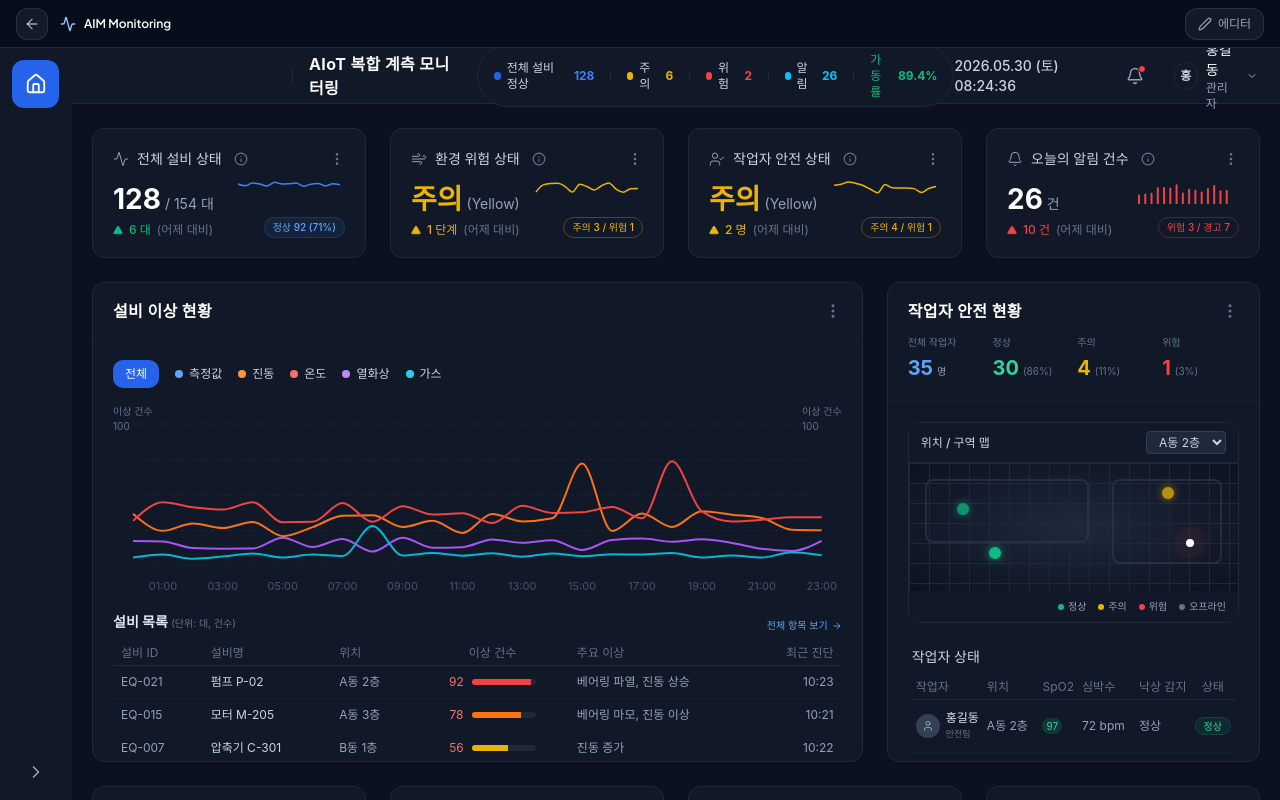
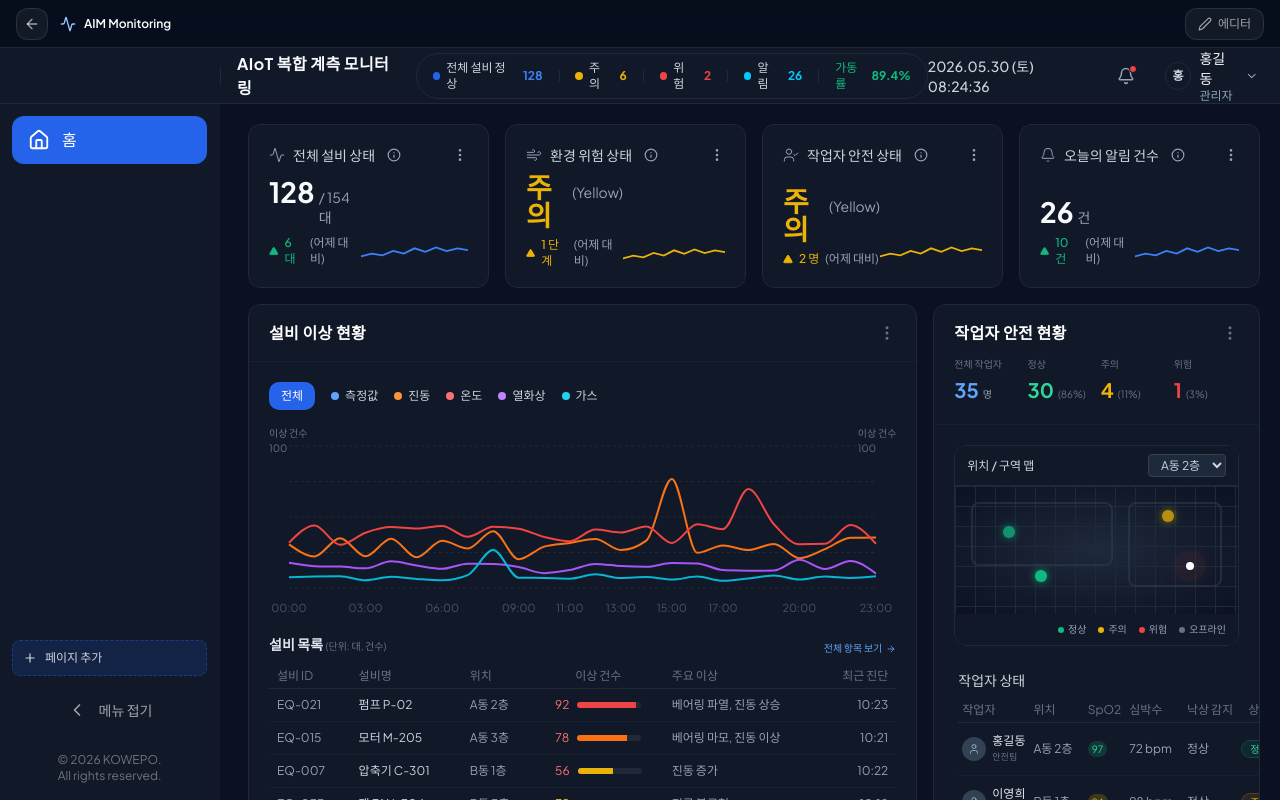
Before and after one commit to Nick7474/aimnis_v2, a Next.js app: page /monitoring in a window 1280 px wide. Built offline with nearby package versions, Linux system fonts and the light colour scheme; a web font is replaced by a local one.

Commit message:
fix: AIM Monitoring 12그리드 레이아웃 일관성 복구

```diff
--- a/src/components/monitoring-editor/MonitoringEditorShell.tsx
+++ b/src/components/monitoring-editor/MonitoringEditorShell.tsx
@@ -748,28 +748,72 @@ function canvasWidgetsIntersect(
   return !(a.x + a.w <= b.x || b.x + b.w <= a.x || a.y + a.h <= b.y || b.y + b.h <= a.y);
 }
 
-// Custom 위젯끼리만 충돌 해소 (에디터 렌더 결과와 동일한 로직)
-// priorityId: 드래그 완료된 위젯 — 이 위젯이 원하는 자리를 확보하고 나머지가 밀려남
-function resolveCustomWidgetLayout(widgets: CanvasWidgetInstance[], priorityId?: string): CanvasWidgetInstance[] {
-  const placed: { x: number; y: number; w: number; h: number }[] = [];
-  const sorted = [...widgets].sort((a, b) => {
-    // 드래그된 위젯 최우선 배치
+interface ResolvedMonitoringLayout {
+  widgets: CanvasWidgetInstance[];
+  elements: MonitoringElementConfigs;
+}
+
+/** 기본 위젯과 라이브러리 위젯을 동일한 12-column 좌표계에서 확정한다. */
+function resolveMonitoringLayout(
+  widgets: CanvasWidgetInstance[],
+  elements: MonitoringElementConfigs,
+  priorityId?: string
+): ResolvedMonitoringLayout {
+  const defaults = Object.entries(elements.defaultWidgets)
+    .filter(([, config]) => config.visible !== false)
+    .map(([id, config]) => {
+      const fallback = DEFAULT_WIDGET_POSITIONS[id] ?? { x: 0, y: 0, w: 1, h: 1 };
+      return {
+        id,
+        source: "default" as const,
+        x: config.x ?? fallback.x,
+        y: config.y ?? fallback.y,
+        w: config.w ?? fallback.w,
+        h: config.h ?? fallback.h,
+      };
+    });
+  const customs = widgets.map((widget) => ({
+    id: widget.instanceId,
+    source: "custom" as const,
+    x: widget.x,
+    y: widget.y,
+    w: widget.w,
+    h: widget.h,
+  }));
+  const placed: Array<{ id: string; source: "default" | "custom"; x: number; y: number; w: number; h: number }> = [];
+  const sorted = [...defaults, ...customs].sort((a, b) => {
     if (priorityId) {
-      if (a.instanceId === priorityId && b.instanceId !== priorityId) return -1;
-      if (b.instanceId === priorityId && a.instanceId !== priorityId) return 1;
-    }
-    return a.y !== b.y ? a.y - b.y : a.x !== b.x ? a.x - b.x : a.instanceId.localeCompare(b.instanceId);
+      if (a.id === priorityId && b.id !== priorityId) return -1;
+      if (b.id === priorityId && a.id !== priorityId) return 1;
+    }
+    if (a.y !== b.y) return a.y - b.y;
+    if (a.x !== b.x) return a.x - b.x;
+    if (a.source !== b.source) return a.source === "default" ? -1 : 1;
+    return a.id.localeCompare(b.id);
   });
-  const result: CanvasWidgetInstance[] = [];
-  sorted.forEach((w) => {
-    const r = { x: Math.max(0, Math.min(w.x, GRID_COLS - w.w)), y: w.y, w: w.w, h: w.h };
-    while (placed.some((p) => !(r.x + r.w <= p.x || p.x + p.w <= r.x || r.y + r.h <= p.y || p.y + p.h <= r.y))) {
-      r.y += 1;
-    }
-    placed.push(r);
-    result.push({ ...w, x: r.x, y: r.y });
+
+  sorted.forEach((item) => {
+    const next = { ...item, x: clamp(item.x, 0, GRID_COLS - item.w), y: Math.max(0, item.y) };
+    while (placed.some((other) => canvasWidgetsIntersect(next, other))) next.y += 1;
+    placed.push(next);
   });
-  return result;
+
+  const positionById = Object.fromEntries(placed.map((item) => [item.id, item]));
+  return {
+    widgets: widgets.map((widget) => {
+      const position = positionById[widget.instanceId];
+      return position ? { ...widget, x: position.x, y: position.y, w: position.w, h: position.h } : widget;
+    }),
+    elements: {
+      ...elements,
+      defaultWidgets: Object.fromEntries(
+        Object.entries(elements.defaultWidgets).map(([id, config]) => {
+          const position = positionById[id];
+          return [id, position ? { ...config, x: position.x, y: position.y, w: position.w, h: position.h } : config];
+        })
+      ),
+    },
+  };
 }
 
 function findNextWidgetPlacement(
@@ -888,8 +932,25 @@ export default function MonitoringEditorShell({ solution, widgets }: MonitoringE
   const [widgetSearch, setWidgetSearch] = useState("");
   const canvasRef = useRef<HTMLDivElement>(null);
   const fullscreenCanvasRef = useRef<HTMLDivElement>(null);
+  const canvasWidgetsRef = useRef<CanvasWidgetInstance[]>([]);
+  const elementConfigsRef = useRef<MonitoringElementConfigs>(elementConfigs);
   const logoInputRef = useRef<HTMLInputElement>(null);
   const hydratedRef = useRef(false);
+
+  canvasWidgetsRef.current = canvasWidgets;
+  elementConfigsRef.current = elementConfigs;
+
+  const commitResolvedLayout = useCallback((priorityId?: string) => {
+    const resolved = resolveMonitoringLayout(
+      canvasWidgetsRef.current,
+      elementConfigsRef.current,
+      priorityId
+    );
+    canvasWidgetsRef.current = resolved.widgets;
+    elementConfigsRef.current = resolved.elements;
+    setCanvasWidgets(resolved.widgets);
+    setElementConfigs(resolved.elements);
+  }, []);
 
   const widgetById = useMemo(() => {
     return Object.fromEntries(widgets.map((widget) => [widget.id, widget])) as Record<string, SolutionWidget>;
@@ -938,14 +999,13 @@ export default function MonitoringEditorShell({ solution, widgets }: MonitoringE
 
   const createSnapshot = (): MonitoringSnapshot => {
     const now = new Date().toISOString();
-    // 에디터 렌더와 동일하게 custom-to-custom 충돌을 해소한 위치로 저장
-    const resolvedWidgets = resolveCustomWidgetLayout(canvasWidgets);
+    const resolved = resolveMonitoringLayout(canvasWidgets, elementConfigs);
     return {
       schemaVersion: "monitoring.snapshot.v1",
       solution: "monitoring",
       app: {
         activePageId: "home",
-        dashboardMode: resolvedWidgets.length > 0 ? "custom" : "default",
+        dashboardMode: resolved.widgets.length > 0 ? "custom" : "default",
         runtimeView: "operator",
       },
       editor: {
@@ -955,7 +1015,7 @@ export default function MonitoringEditorShell({ solution, widgets }: MonitoringE
         selectedWidgetId,
         selectedElement,
       },
-      elements: elementConfigs,
+      elements: resolved.elements,
       brand: {
         selectedPresetId: selectedBrandPresetId,
         settings: brand,
@@ -966,7 +1026,7 @@ export default function MonitoringEditorShell({ solution, widgets }: MonitoringE
           columns: GRID_COLS,
           rowHeight: GRID_ROW_HEIGHT,
         },
-        items: resolvedWidgets,
+        items: resolved.widgets,
       },
       createdAt: now,
       updatedAt: now,
@@ -1212,8 +1272,16 @@ export default function MonitoringEditorShell({ solution, widgets }: MonitoringE
         };
       });
 
-    setCanvasWidgets((current) => {
-      const placement = findNextWidgetPlacement(widget, [...current, ...defaultOccupied], preferred);
+    const width = Math.min(widget.defaultSize.w, GRID_COLS);
+    const height = Math.max(MIN_WIDGET_H, widget.defaultSize.h);
+    const placement = preferred
+      ? {
+          x: clamp(preferred.x, 0, GRID_COLS - width),
+          y: Math.max(0, preferred.y),
+          w: width,
+          h: height,
+        }
+      : findNextWidgetPlacement(widget, [...canvasWidgetsRef.current, ...defaultOccupied]);
     const instance: CanvasWidgetInstance = {
       instanceId,
       widgetId: widget.id,
@@ -1224,9 +1292,15 @@ export default function MonitoringEditorShell({ solution, widgets }: MonitoringE
       h: placement.h,
       options: buildDefaultWidgetOptions(widget),
     };
-
-      return [...current, instance];
-    });
+    const resolved = resolveMonitoringLayout(
+      [...canvasWidgetsRef.current, instance],
+      elementConfigsRef.current,
+      preferred ? instanceId : undefined
+    );
+    canvasWidgetsRef.current = resolved.widgets;
+    elementConfigsRef.current = resolved.elements;
+    setCanvasWidgets(resolved.widgets);
+    setElementConfigs(resolved.elements);
 
     setSelectedWidgetId(instanceId);
     setSelectedElement(null);
@@ -1347,7 +1421,11 @@ export default function MonitoringEditorShell({ solution, widgets }: MonitoringE
         updateDefaultWidgetConfig(defaultInteraction.elementId, { x: nextX, y: nextY, w: nextW, h: nextH });
       }
     };
-    const handlePointerUp = () => setDefaultInteraction(null);
+    const draggedId = defaultInteraction.elementId;
+    const handlePointerUp = () => {
+      setDefaultInteraction(null);
+      commitResolvedLayout(draggedId);
+    };
     window.addEventListener("pointermove", handlePointerMove);
     window.addEventListener("pointerup", handlePointerUp);
     return () => {
@@ -1356,8 +1434,7 @@ export default function MonitoringEditorShell({ solution, widgets }: MonitoringE
       document.body.style.cursor = previousCursor;
       document.body.style.userSelect = previousUserSelect;
     };
-  // eslint-disable-next-line react-hooks/exhaustive-deps
-  }, [defaultInteraction]);
+  }, [commitResolvedLayout, defaultInteraction]);
 
   const updateSelectedWidget = (patch: Partial<CanvasWidgetInstance>) => {
     if (!selectedWidgetId) return;
@@ -1455,7 +1532,7 @@ export default function MonitoringEditorShell({ solution, widgets }: MonitoringE
   ) => {
     setElementConfigs((current) => {
       const currentConfig = current.defaultWidgets[id] ?? DEFAULT_MONITORING_ELEMENT_CONFIGS.defaultWidgets[id];
-      return {
+      const next = {
         ...current,
         defaultWidgets: {
           ...current.defaultWidgets,
@@ -1465,6 +1542,8 @@ export default function MonitoringEditorShell({ solution, widgets }: MonitoringE
           },
         },
       };
+      elementConfigsRef.current = next;
+      return next;
     });
 
     if (patch.title && selectedElement?.id === id) {
@@ -1519,8 +1598,8 @@ export default function MonitoringEditorShell({ solution, widgets }: MonitoringE
       const dxCols = Math.round((event.clientX - interaction.startClientX) / metrics.strideX);
       const dyRows = Math.round((event.clientY - interaction.startClientY) / metrics.strideY);
 
-      setCanvasWidgets((current) =>
-        current.map((widget) => {
+      setCanvasWidgets((current) => {
+        const next = current.map((widget) => {
           if (widget.instanceId !== interaction.instanceId) return widget;
 
           if (interaction.kind === "move") {
@@ -1555,15 +1634,16 @@ export default function MonitoringEditorShell({ solution, widgets }: MonitoringE
           }
 
           return { ...widget, x: nextX, y: nextY, w: nextW, h: nextH };
-        })
-      );
+        });
+        canvasWidgetsRef.current = next;
+        return next;
+      });
     };
 
     const draggedId = interaction.instanceId;
     const handlePointerUp = () => {
       setInteraction(null);
-      // 드래그된 위젯이 원하는 자리를 확보하고 기존 위젯이 밀려나도록 priorityId 전달
-      setCanvasWidgets((current) => resolveCustomWidgetLayout(current, draggedId));
+      commitResolvedLayout(draggedId);
     };
 
     window.addEventListener("pointermove", handlePointerMove);
@@ -1575,7 +1655,7 @@ export default function MonitoringEditorShell({ solution, widgets }: MonitoringE
       document.body.style.cursor = previousCursor;
       document.body.style.userSelect = previousUserSelect;
     };
-  }, [interaction]);
+  }, [commitResolvedLayout, interaction]);
 
   const selectedInspectorLabel = selectedWidget?.title ?? selectedElement?.label ?? null;
   const selectedToolbarId = selectedWidget?.instanceId ?? selectedElement?.id ?? null;
@@ -2659,6 +2739,7 @@ export default function MonitoringEditorShell({ solution, widgets }: MonitoringE
               selectedElementId={selectedElement?.id ?? null}
               isDraggingWidget={isDraggingWidget}
               interactionActive={Boolean(interaction) || Boolean(defaultInteraction)}
+              layoutPriorityId={interaction?.instanceId ?? defaultInteraction?.elementId ?? null}
               onDragOver={(event) => {
                 if (event.dataTransfer.types.includes("application/x-aim-monitoring-widget")) {
                   event.preventDefault();
@@ -2815,6 +2896,7 @@ export default function MonitoringEditorShell({ solution, widgets }: MonitoringE
               selectedElementId={null}
               isDraggingWidget={false}
               interactionActive={false}
+              layoutPriorityId={null}
               onDragOver={() => {}}
               onDrop={() => {}}
               onSelectWidget={(id) => { setSelectedWidgetId(id); setIsFullscreen(false); }}
--- a/src/components/monitoring-editor/MonitoringLayoutCanvas.tsx
+++ b/src/components/monitoring-editor/MonitoringLayoutCanvas.tsx
@@ -87,6 +87,7 @@ interface MonitoringLayoutCanvasProps {
   selectedElementId: string | null;
   isDraggingWidget: boolean;
   interactionActive: boolean;
+  layoutPriorityId?: string | null;
   onDragOver: (event: DragEvent<HTMLDivElement>) => void;
   onDrop: (event: DragEvent<HTMLDivElement>) => void;
   onSelectWidget: (instanceId: string) => void;
@@ -393,6 +394,7 @@ export default function MonitoringLayoutCanvas({
   selectedElementId,
   isDraggingWidget,
   interactionActive,
+  layoutPriorityId = null,
   onDragOver,
   onDrop,
   onSelectWidget,
@@ -577,13 +579,9 @@ export default function MonitoringLayoutCanvas({
       };
     });
 
-    // Custom-to-custom collision만 해소. Default items는 제외.
-    // → 에디터 시각이 런타임 오버레이와 동일해짐 (커스텀 위젯이 default 항목 위에 올려짐)
-    // selectedWidgetId(드래그 중인 위젯)를 priorityId로 전달 → 드래그한 위젯이 자리를 확보하고 기존 위젯이 밀려남
-    const resolvedCustom = resolveLayout(customItems, selectedWidgetId ?? undefined);
-    // Default 항목 먼저(하단 레이어), custom 항목 나중에(상단 레이어)
-    return [...defaultItems, ...resolvedCustom];
-  }, [customWidgets, defaultItems, selectedWidgetId, widgetById, widgetLiveData]);
+    // 기본/신규 위젯을 하나의 12-column 배치 엔진에서 해석한다.
+    return resolveLayout([...defaultItems, ...customItems], layoutPriorityId ?? undefined);
+  }, [customWidgets, defaultItems, layoutPriorityId, selectedWidgetId, widgetById, widgetLiveData]);
 
   return (
     <div className="flex h-full w-full flex-col overflow-hidden font-sans" style={rootStyle}>
@@ -781,8 +779,7 @@ export default function MonitoringLayoutCanvas({
                       style={{
                         gridColumn: `${item.x + 1} / span ${item.w}`,
                         gridRow: `${item.y + 1} / span ${item.h}`,
-                        // Custom 위젯은 default 항목 위에 표시
-                        ...(isCustom ? { position: "relative", zIndex: 20 } : {}),
+                        ...(isCustom ? { position: "relative" } : {}),
                       }}
                     >
                       {isCustom && item.widgetInstance ? (
--- a/src/components/monitoring-editor/MonitoringRuntimeView.tsx
+++ b/src/components/monitoring-editor/MonitoringRuntimeView.tsx
@@ -1,14 +1,18 @@
 "use client";
 
-import { useEffect, useMemo, useState } from "react";
+import { useEffect, useMemo, useRef, useState } from "react";
 import { useRouter } from "next/navigation";
 import Link from "next/link";
 import { useSearchParams } from "next/navigation";
 import { Activity, ArrowLeft, Edit2 } from "lucide-react";
 import type { SolutionWidget } from "@/lib/solutionLoader";
+import type { BrandSettings } from "@/lib/brandPresets";
 import { useProjectStore } from "@/store/projectStore";
-import { useMonitoringRuntimeStore } from "@/store/monitoringRuntimeStore";
-import MonitoringApp from "@/monitoring-app/MonitoringApp";
+import MonitoringLayoutCanvas, {
+  DEFAULT_MONITORING_ELEMENT_CONFIGS,
+  type MonitoringElementConfigs,
+} from "./MonitoringLayoutCanvas";
+import { useMonitoringPagesStore } from "@/store/monitoringPagesStore";
 
 interface MonitoringRuntimeViewProps {
   widgets: SolutionWidget[];
@@ -29,6 +33,8 @@ interface RuntimeWidgetInstance {
 
 interface MonitoringSnapshot {
   schemaVersion: "monitoring.snapshot.v1";
+  elements?: MonitoringElementConfigs;
+  brand?: { settings?: BrandSettings };
   widgets: {
     grid: { columns: number; rowHeight: number };
     items: RuntimeWidgetInstance[];
@@ -41,7 +47,8 @@ export default function MonitoringRuntimeView({ widgets }: MonitoringRuntimeView
   const projectId = searchParams.get("project");
   const projects = useProjectStore((state) => state.projects);
   const [draftSnapshot, setDraftSnapshot] = useState<MonitoringSnapshot | null>(null);
-  const { setRuntime, clearRuntime } = useMonitoringRuntimeStore();
+  const canvasRef = useRef<HTMLDivElement>(null);
+  const { addedPages } = useMonitoringPagesStore();
 
   // widgetId → SolutionWidget 맵
   const widgetById = useMemo(
@@ -68,13 +75,9 @@ export default function MonitoringRuntimeView({ widgets }: MonitoringRuntimeView
     return projectId ? list.find((p) => p.id === projectId) ?? null : list[0] ?? null;
   }, [projectId, projects]);
 
-  // snapshot → 런타임 스토어에 주입 (mount) / 정리 (unmount)
-  useEffect(() => {
-    const snapshot = (activeProject?.monitoringSnapshot as MonitoringSnapshot | undefined) ?? draftSnapshot;
-    const items = snapshot?.widgets.items ?? [];
-    setRuntime(items, widgetById);
-    return () => clearRuntime();
-  }, [activeProject, draftSnapshot, widgetById, setRuntime, clearRuntime]);
+  const snapshot = (activeProject?.monitoringSnapshot as MonitoringSnapshot | undefined) ?? draftSnapshot;
+  const elementConfigs = snapshot?.elements ?? DEFAULT_MONITORING_ELEMENT_CONFIGS;
+  const runtimeWidgets = snapshot?.widgets.items ?? [];
 
   return (
     <div className="fixed inset-0 overflow-hidden bg-[#050814] text-white">
@@ -101,9 +104,26 @@ export default function MonitoringRuntimeView({ widgets }: MonitoringRuntimeView
         </Link>
       </header>
 
-      {/* MonitoringApp — 커스텀 위젯은 Dashboard 안에서 렌더링됨 */}
+      {/* 저장된 12-grid 스냅샷을 에디터/풀스크린과 동일한 캔버스로 렌더 */}
       <main className="absolute inset-0 pt-12">
-        <MonitoringApp runtimeMode={true} />
+        <MonitoringLayoutCanvas
+          canvasRef={canvasRef}
+          customWidgets={runtimeWidgets}
+          widgetById={widgetById}
+          elementConfigs={elementConfigs}
+          brand={snapshot?.brand?.settings}
+          selectedWidgetId={null}
+          selectedElementId={null}
+          isDraggingWidget={false}
+          interactionActive={false}
+          layoutPriorityId={null}
+          onDragOver={() => {}}
+          onDrop={() => {}}
+          onSelectWidget={() => {}}
+          onSelectElement={() => {}}
+          onStartWidgetInteraction={() => {}}
+          addedPages={addedPages}
+        />
       </main>
     </div>
   );
```
Also changed, not shown: feature_list.json (+16 -0 lines), Codex-progress.txt (added). Lines whose indentation alone changed are shown as unchanged.
